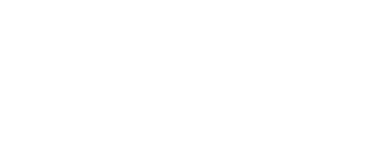
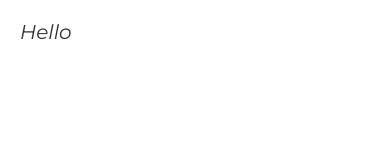
Before and after one commit to Artcode-x/News-App-React-Native, a React Native app: screen / in a window 390 px wide. Shown: the top 160 px of the page. Built offline with nearby package versions, Linux system fonts and the light colour scheme.

Commit message:
Добавление новых шрифтов в глобальные стили

```diff
--- a/App.js
+++ b/App.js
@@ -19,7 +19,11 @@
   const [font, setFont] = useState(false)
 
   if (font) {
-    return <View style={gStyle.main}></View>
+    return (
+      <View style={gStyle.main}>
+        <Text style={gStyle.title}>Hello</Text>
+      </View>
+    )
   } else {
     // с пом-ю startAsync мы хотим сделать некую асинхроннную подгрузку
     // onFinish - сработает в момент когда подгрузка завершится
--- a/styles/styles.js
+++ b/styles/styles.js
@@ -8,6 +8,6 @@
   title: {
     fontSize: 20,
     color: "#333",
-    // fontFamily: ''
+    fontFamily: "mt-italic",
   },
 })
```
